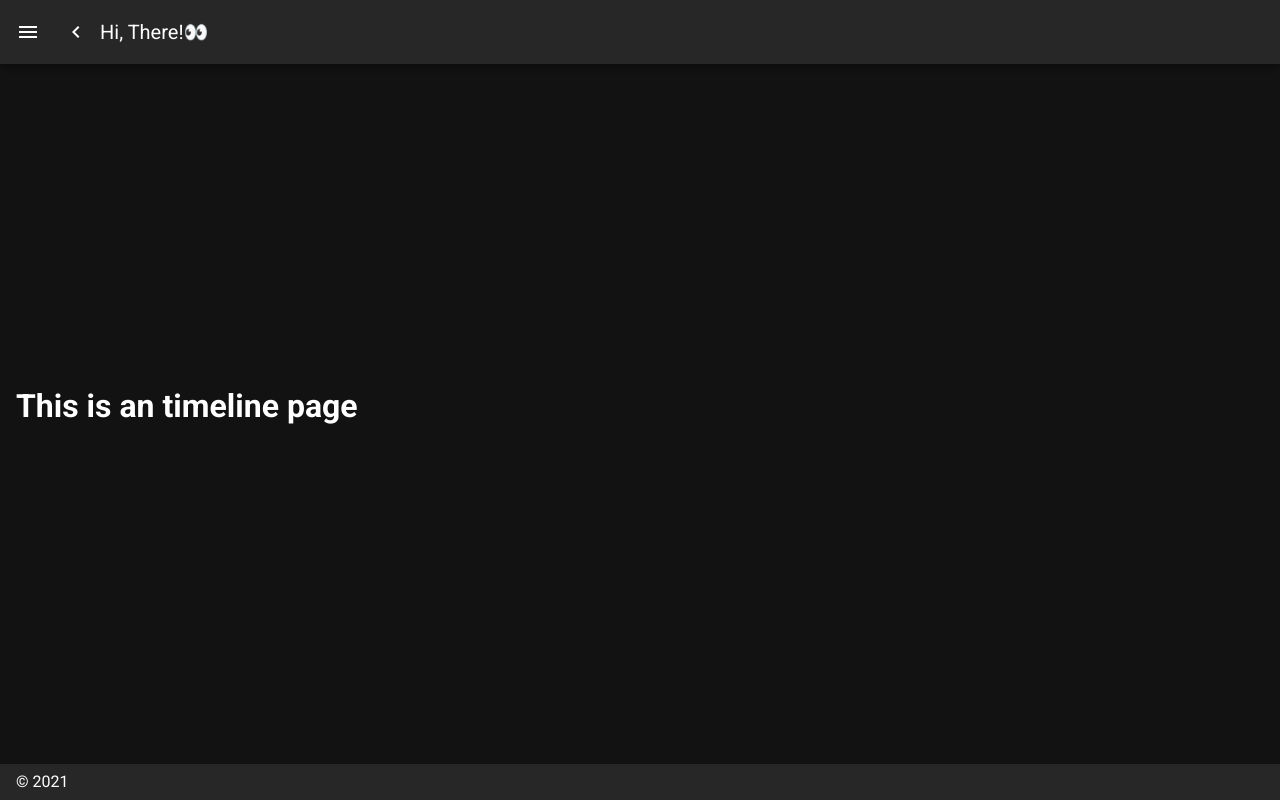
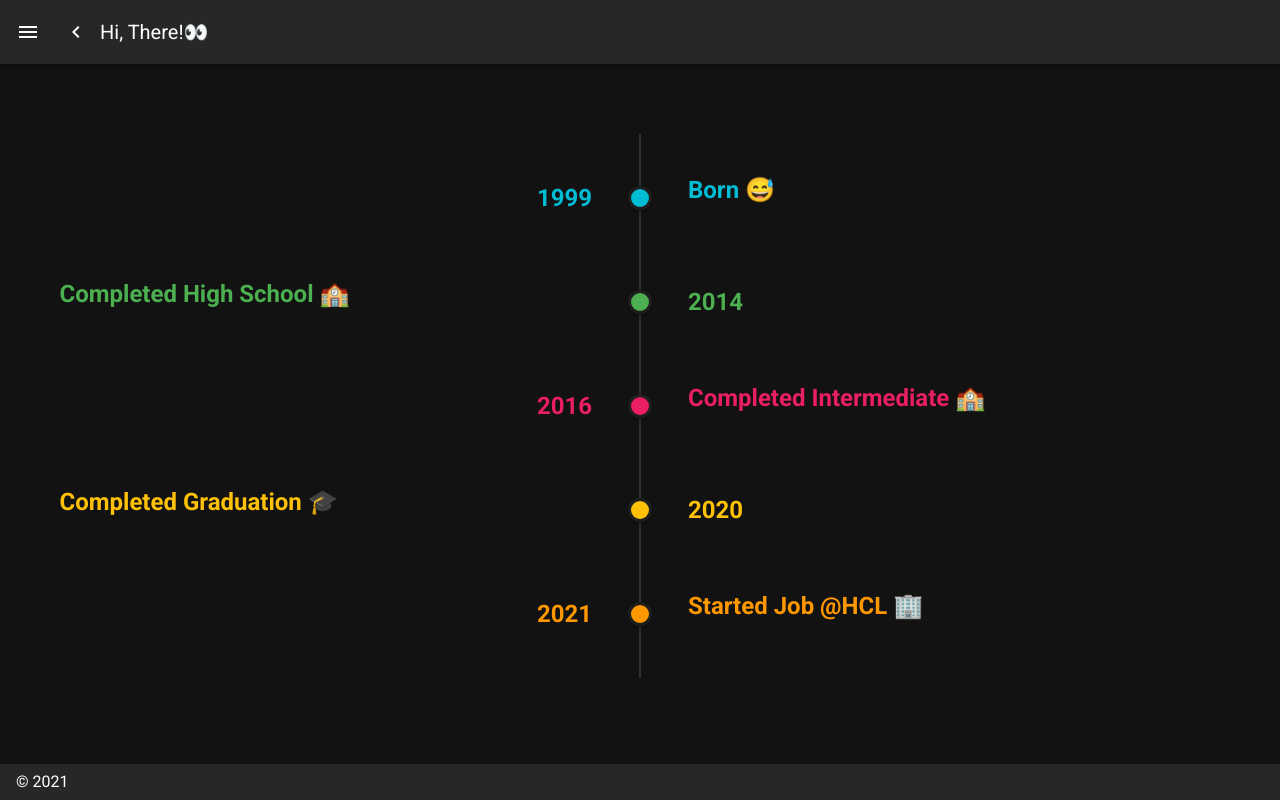
Before and after one commit to bayek0fsiwa/mysite, a Vue app: page /timeline in a window 1280 px wide. Built offline with nearby package versions, Linux system fonts and the light colour scheme.

Commit message:
Timeline view

```diff
--- a/src/views/Timeline.vue
+++ b/src/views/Timeline.vue
@@ -1,5 +1,67 @@
 <template>
   <div class="timeline">
-    <h1>This is an timeline page</h1>
+    <v-container>
+      <v-timeline>
+        <v-timeline-item
+          v-for="(year, i) in years"
+          :key="i"
+          :color="year.color"
+          :achievement="year.achievement"
+          small
+        >
+          <template v-slot:opposite>
+            <span
+              :class="`headline font-weight-bold ${year.color}--text`"
+              v-text="year.year"
+            ></span>
+          </template>
+          <div class="py-4">
+            <h2 :class="`headline font-weight-bold mb-4 ${year.color}--text`">
+              {{ year.achievement }}
+            </h2>
+            <div>
+              <!-- <h2>checking</h2> -->
+            </div>
+          </div>
+        </v-timeline-item>
+      </v-timeline>
+    </v-container>
   </div>
 </template>
+
+<script>
+export default {
+  data: () => ({
+    years: [
+      {
+        color: "cyan",
+        year: "1999",
+        achievement: "Born 😅",
+      },
+      {
+        color: "green",
+        year: "2014",
+        achievement: "Completed High School 🏫",
+      },
+      {
+        color: "pink",
+        year: "2016",
+        achievement: "Completed Intermediate 🏫",
+      },
+      {
+        color: "amber",
+        year: "2020",
+        achievement: "Completed Graduation 🎓",
+      },
+      {
+        color: "orange",
+        year: "2021",
+        achievement: "Started Job @HCL 🏢",
+      },
+    ],
+  }),
+};
+</script>
+
+<style scoped>
+</style>
```
